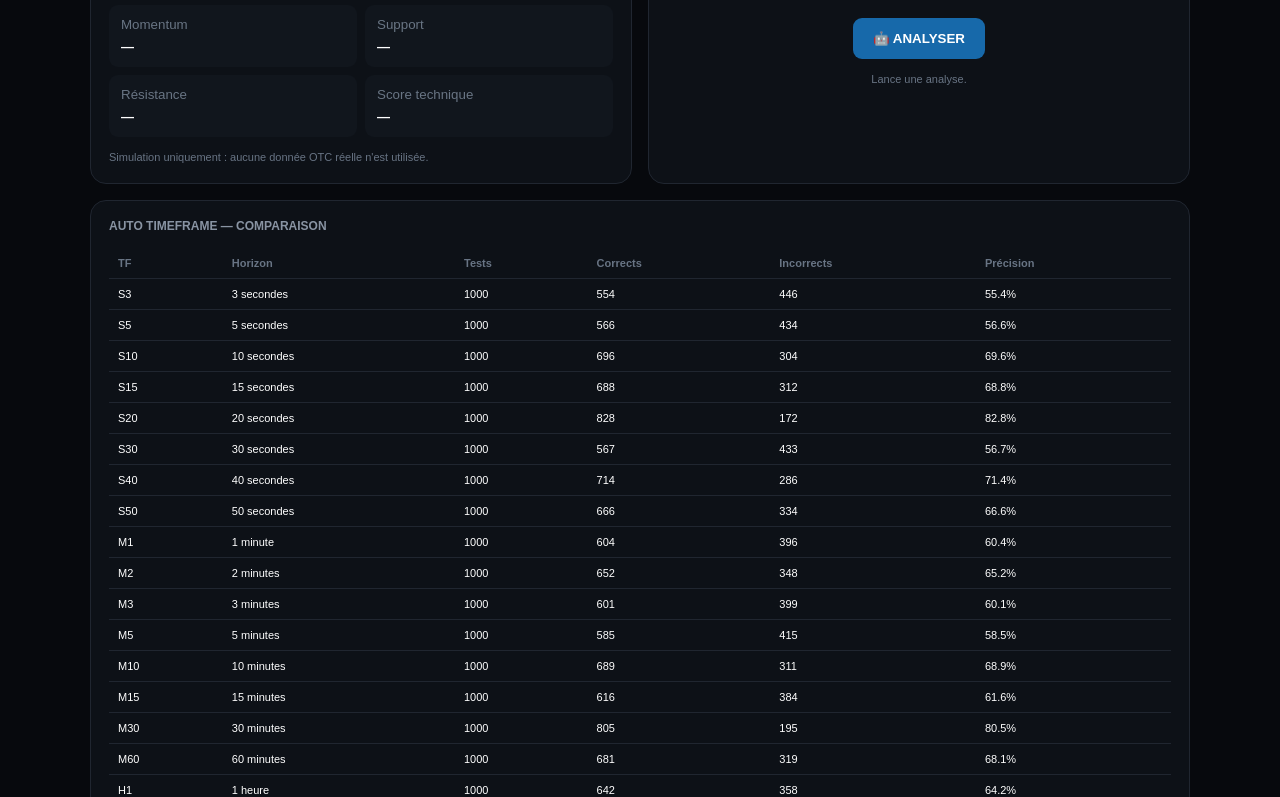
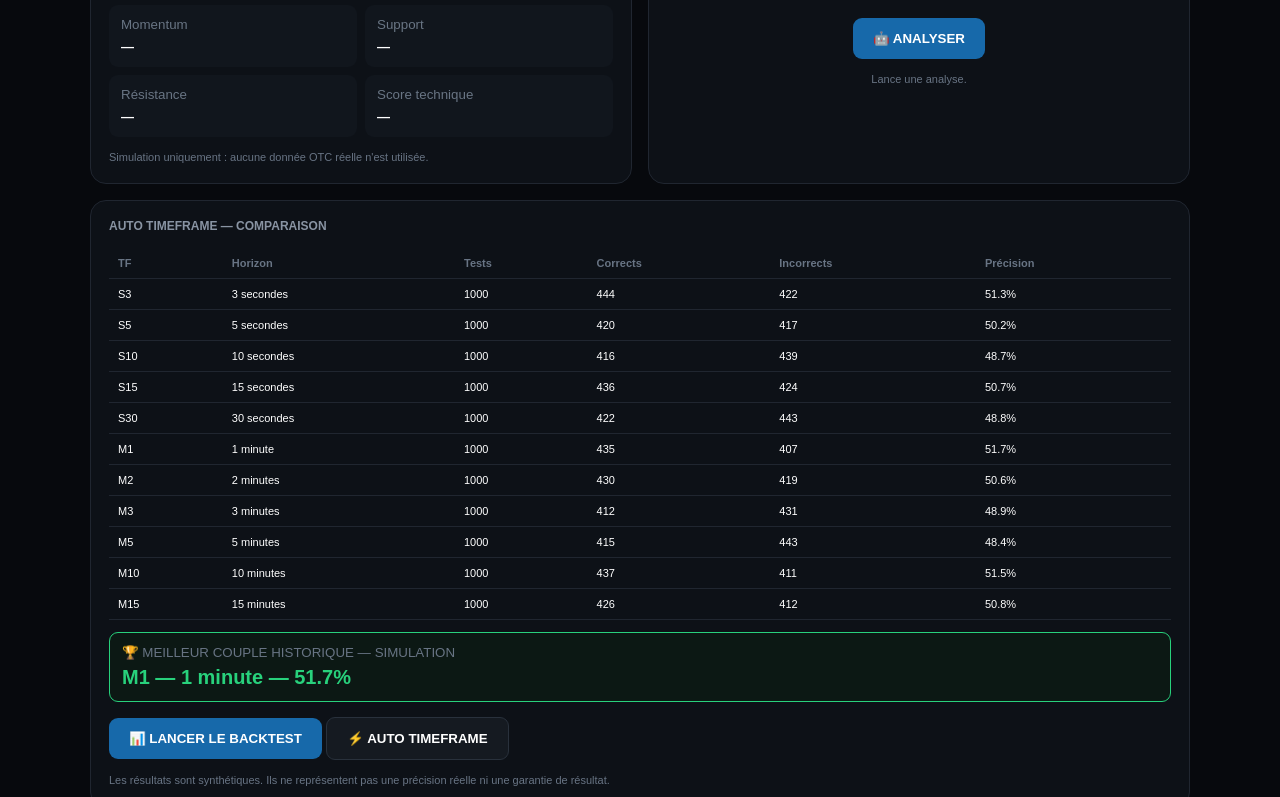
Before and after one commit to lolodjy2/-., a plain HTML site: page index.html in a window 1280 px wide. Both pictures are taken after a click on the button "📊 LANCER LE BACKTEST". Shown: the part 590-1387 px from the top of the page. Drawn offline with Linux system fonts and the light colour scheme.

Commit message:
Refactor runBacktest function for clarity and efficiency

```diff
--- a/index.html
+++ b/index.html
@@ -837,47 +837,91 @@ function analyze(){
 
 function runBacktest(){
 
-    const table =
-        document.getElementById("tfTable");
+    const table = document.getElementById("tfTable");
 
     table.innerHTML = "";
 
+    const binaryTF = [
+        "S3","S5","S10","S15","S30",
+        "M1","M2","M3","M5","M10","M15"
+    ];
+
     let best = null;
 
-
-    timeframes.forEach(tf=>{
+    binaryTF.forEach(tf => {
 
         const tests = 1000;
 
+        let wins = 0;
+        let losses = 0;
+        let waits = 0;
+
         /*
-        Simulation uniquement.
-        La précision sera remplacée
-        par une mesure réelle lorsque
-        les données historiques seront
-        connectées.
+         * Série de prix simulée.
+         * Elle sert uniquement à tester le fonctionnement
+         * du moteur avant connexion à des données historiques.
          */
 
-        const precision =
-            55 + Math.random() * 30;
+        let price = 100;
 
-        const correct =
-            Math.round(
-                tests * precision / 100
-            );
+        for(let i = 0; i < tests; i++){
 
-        const incorrect =
-            tests - correct;
+            const previous = price;
 
+            const movement =
+                (Math.random() - 0.5) * 2;
 
-        if(!best || precision > best.precision){
+            price += movement;
 
-            best = {
-                tf: tf,
-                precision: precision
-            };
+            const change =
+                price - previous;
 
+            /*
+             * Signal très simple pour le prototype :
+             * mouvement positif = CALL
+             * mouvement négatif = PUT
+             * mouvement faible = WAIT
+             */
+
+            let signal = "WAIT";
+
+            if(change > 0.15){
+                signal = "CALL";
+            }
+            else if(change < -0.15){
+                signal = "PUT";
             }
 
+            /*
+             * Pour simuler une échéance,
+             * on génère ensuite un mouvement futur.
+             */
+
+            const futureMove =
+                (Math.random() - 0.5) * 2;
+
+            if(signal === "WAIT"){
+                waits++;
+                continue;
+            }
+
+            if(
+                (signal === "CALL" && futureMove > 0) ||
+                (signal === "PUT" && futureMove < 0)
+            ){
+                wins++;
+            }
+            else{
+                losses++;
+            }
+        }
+
+        const evaluated = wins + losses;
+
+        const precision =
+            evaluated > 0
+            ? (wins / evaluated) * 100
+            : 0;
 
         const row =
             document.createElement("tr");
@@ -886,15 +930,35 @@ function runBacktest(){
             <td>${tf}</td>
             <td>${getHorizon(tf)}</td>
             <td>${tests}</td>
-            <td>${correct}</td>
-            <td>${incorrect}</td>
+            <td>${wins}</td>
+            <td>${losses}</td>
             <td>${precision.toFixed(1)}%</td>
         `;
 
         table.appendChild(row);
 
+        /*
+         * On choisit le meilleur résultat uniquement
+         * parmi les horizons binaires testés.
+         */
+
+        if(
+            evaluated >= 100 &&
+            (!best || precision > best.precision)
+        ){
+            best = {
+                tf: tf,
+                precision: precision,
+                wins: wins,
+                losses: losses,
+                waits: waits
+            };
+        }
+
     });
 
+
+    if(best){
 
         document.getElementById("bestTf").textContent =
             best.tf +
@@ -903,6 +967,8 @@ function runBacktest(){
             " — " +
             best.precision.toFixed(1) +
             "%";
+
+    }
 
 }
 
```
Lines whose indentation alone changed are shown as unchanged.
